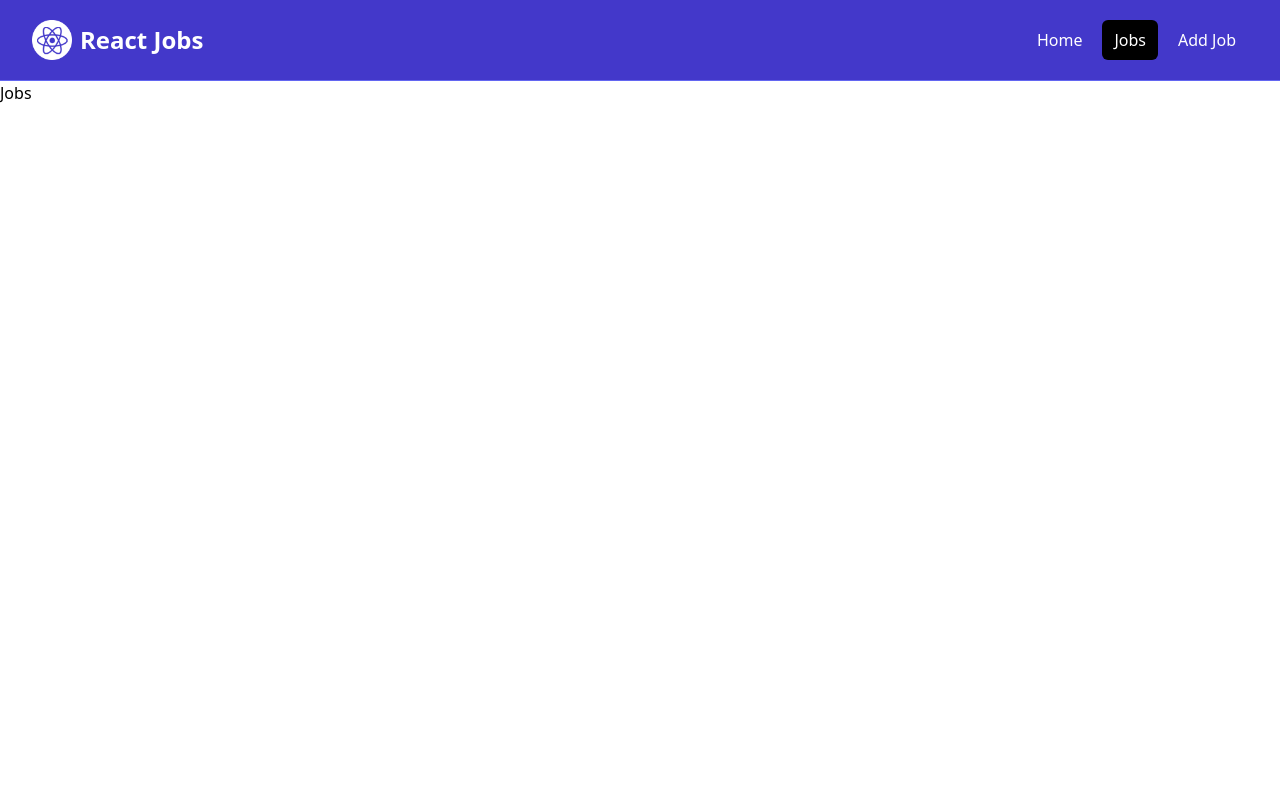
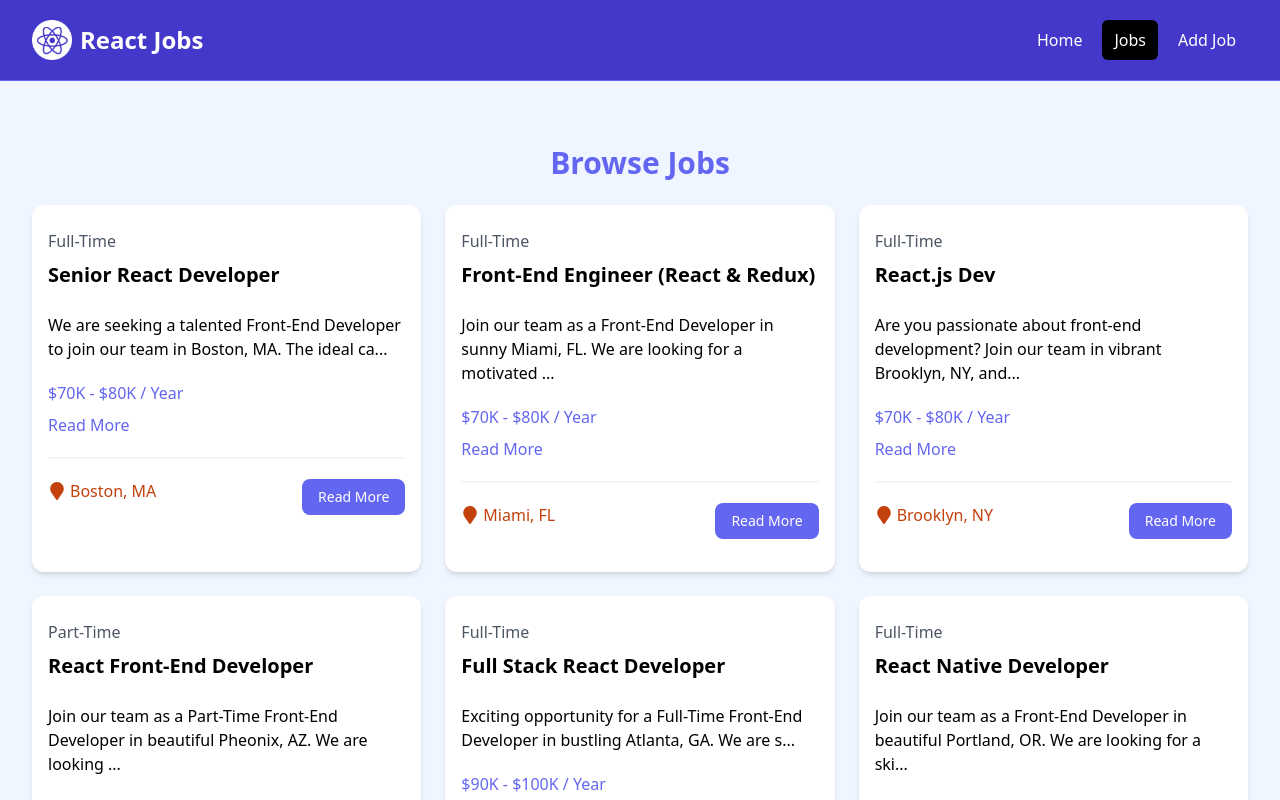
Before and after one commit to Jaspreet-Nijjar/react-job-board, a React (Vite) app: page /jobs in a window 1280 px wide. Shown: the top 800 px of the page. Built offline with nearby package versions, Linux system fonts and the light colour scheme.

Commit message:
conditionally rendered job listings on different pages

```diff
--- a/src/components/JobListings.tsx
+++ b/src/components/JobListings.tsx
@@ -1,8 +1,8 @@
 import jobs from '../jobs.json';
 import JobListing from './JobListing';
 
-const JobListings = () => {
-  const recentJobs = jobs.splice(0, 3);
+const JobListings = ({ isHome = false }) => {
+  const jobListings = isHome ? jobs.splice(0, 3) : jobs;
 
   return (
     <section className="bg-blue-50 px-4 py-10">
@@ -11,7 +11,7 @@ const JobListings = () => {
           Browse Jobs
         </h2>
         <div className="grid grid-cols-1 md:grid-cols-3 gap-6">
-          {recentJobs.map((job) => (
+          {jobListings.map((job) => (
             <JobListing key={job.id} job={job} />
           ))}
         </div>
--- a/src/pages/Homepage.tsx
+++ b/src/pages/Homepage.tsx
@@ -8,7 +8,7 @@ const Homepage = () => {
     <div>
       <Hero />
       <HomeCards />
-      <JobListings />
+      <JobListings isHome={true} />
       <ViewAllJobs />
     </div>
   );
--- a/src/pages/JobsPage.tsx
+++ b/src/pages/JobsPage.tsx
@@ -1,5 +1,11 @@
+import JobListings from '../components/JobListings';
+
 const JobsPage = () => {
-  return <div>Jobs</div>;
+  return (
+    <div className="bg-blue-50 px-4 py-6">
+      <JobListings />
+    </div>
+  );
 };
 
 export default JobsPage;
```
